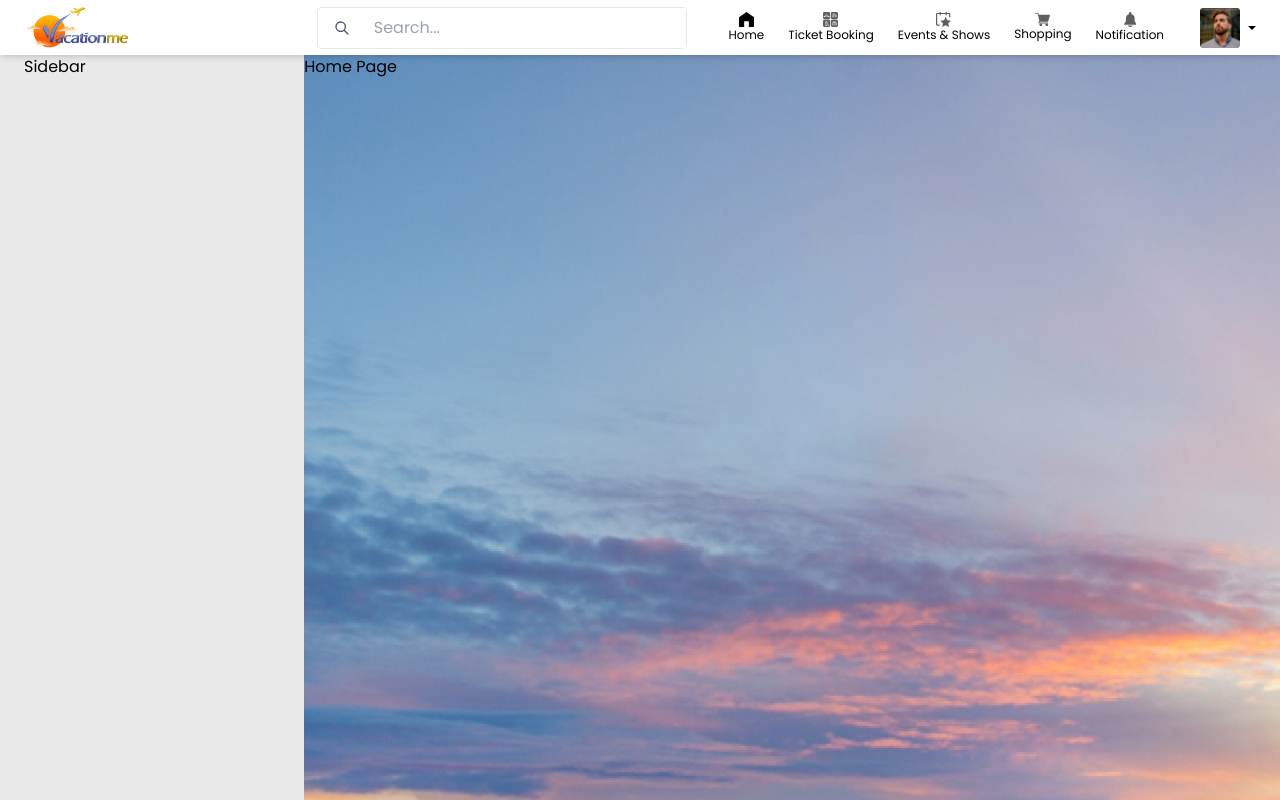
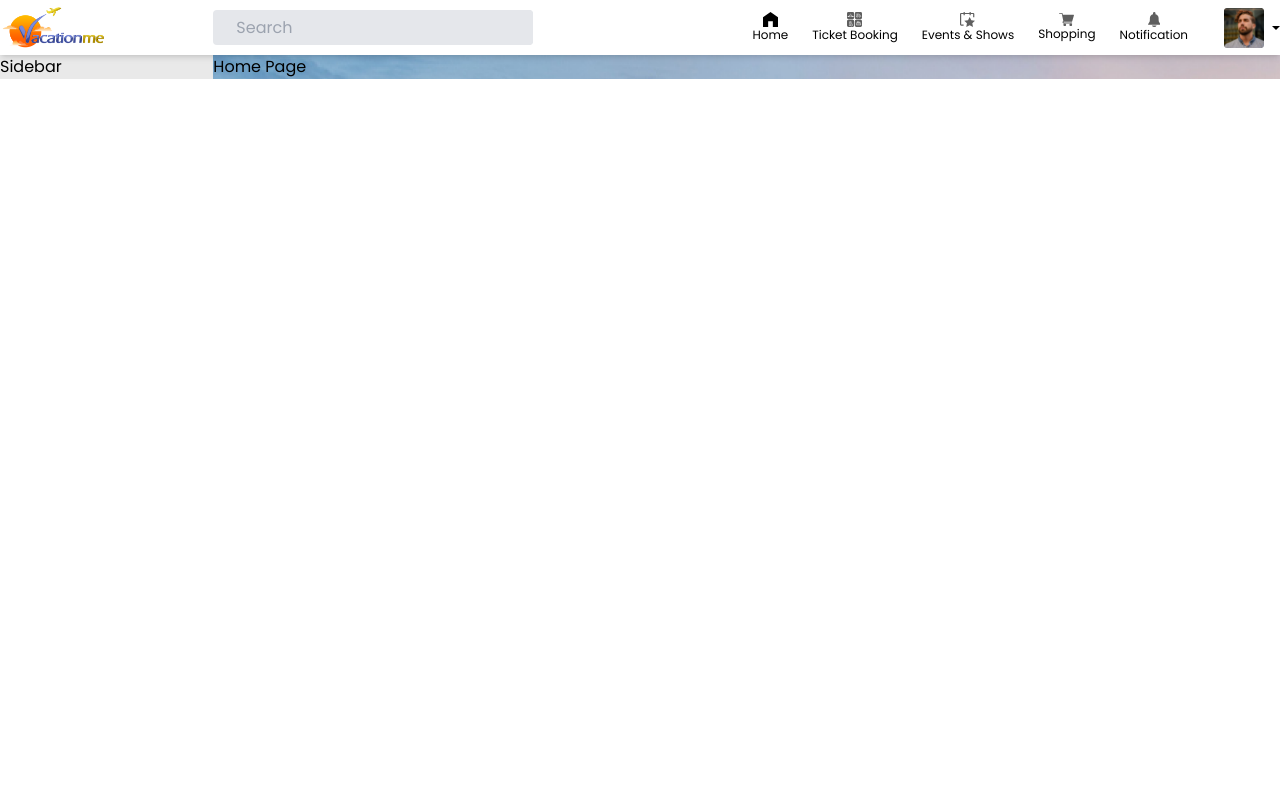
Before and after one commit to johazores/my-booking-engine, a Next.js app: page / in a window 1280 px wide. Built offline with nearby package versions, Linux system fonts and the light colour scheme.

Commit message:
layout new approaches

```diff
--- a/app/layout.tsx
+++ b/app/layout.tsx
@@ -1,6 +1,7 @@
 import Header from '@/components/Shared/Header';
 import Sidebar from '@/components/Shared/Sidebar';
 import '@/styles/globals.scss';
+import Script from 'next/script';
 
 export default function RootLayout({
   children,
@@ -11,10 +12,17 @@ export default function RootLayout({
     <html lang="en">
       <body>
         <Header />
-        <main className="flex w-full h-full">
-          <Sidebar />
-            {children}
+        <main className="w-full h-full">
+          <div className="grid grid-cols-12 h-[100vh] pt-[55px]">
+            <div className="col-span-2">
+              <Sidebar />
+            </div>
+            <div className="col-span-10">
+              {children}
+            </div>
+          </div>
         </main>
+        <Script src="https://use.fontawesome.com/releases/v5.15.4/js/all.js" />
       </body>
     </html>
   )
--- a/app/page.tsx
+++ b/app/page.tsx
@@ -1,7 +1,7 @@
 export default function Home() {
 
   return (
-    <div className="w-full bg-[url('/images/flight-search.png')] bg-no-repeat bg-cover bg-center h-[100vh] pt-[55px]">
+    <div className="w-full bg-[url('/images/flight-search.png')] bg-no-repeat bg-cover bg-center">
       <h1>Home Page</h1>
     </div>
   )
--- a/components/Shared/Header/index.tsx
+++ b/components/Shared/Header/index.tsx
@@ -25,7 +25,8 @@ const Header = () => {
   }
   return (
     <header className="fixed w-full bg-white">
-      <div className="shadow-md h-[55px] flex items-center pl-6 pr-6">
+      <div className="grid grid-cols-12 h-[55px] shadow-md">
+        <div className="col-span-2 flex items-center justify-start">
           <div className="w-96">
             <Link href="/">
               <Image
@@ -36,9 +37,12 @@ const Header = () => {
               />
             </Link>
           </div>
-        <div className="flex w-full justify-between">
+        </div>
+        <div className="col-span-4 flex items-center justify-start">
           <NavSearch />
-          <div className="flex">
+        </div>
+        <div className="col-span-6 flex items-center justify-end">
+          <div className="flex items-center">
             {NavItems.map((item, index) => {
               const menuIdx = index;
               return (
--- a/components/Shared/NavSearch/index.tsx
+++ b/components/Shared/NavSearch/index.tsx
@@ -3,19 +3,20 @@ import React from 'react';
 const NavSearch = () => {
 
   return (
-  <div className="flex">
-    <div className="flex border rounded">
-      <button className="flex items-center justify-center px-4">
-        <svg className="w-4 h-4 text-gray-600" fill="currentColor" xmlns="http://www.w3.org/2000/svg"
-          viewBox="0 0 24 24">
-          <path
-            d="M16.32 14.9l5.39 5.4a1 1 0 0 1-1.42 1.4l-5.38-5.38a8 8 0 1 1 1.41-1.41zM10 16a6 6 0 1 0 0-12 6 6 0 0 0 0 12z">
-          </path>
-        </svg>
-      </button>
-      <input type="text" className="px-2 py-2 w-80" placeholder="Search..." />
+    <div className="flex flex-start w-80 relative h-[35px] bg-gray-200 items-center rounded">
+      <div className="flex -mr-px justify-center w-15">
+        <span
+          className="flex items-center leading-normal bg-gray-200 px-2 border-0 rounded rounded-r-none text-2xl text-gray-600"
+        >
+          <i className="fas fa-user-circle opacity-20"></i>
+        </span>
+      </div>
+      <input
+        type="text"
+        className="bg-gray-200 flex-shrink flex-grow leading-normal w-px flex-1 border-0 h-[35px] border-grey-light rounded rounded-l-none px-2 self-center relative text-base outline-none"
+        placeholder="Search"
+      />
     </div>
-  </div>
   )
 }
 
--- a/components/Shared/Sidebar/index.tsx
+++ b/components/Shared/Sidebar/index.tsx
@@ -3,7 +3,7 @@ import React from 'react'
 const Sidebar = () => {
 
   return (
-    <div className="h-[100vh] w-96 pl-6 pr-6 bg-[#E9E9E9] pt-[55px]">
+    <div className="w-96 bg-[#E9E9E9] ">
       <p>Sidebar</p>
     </div>
   )
```
Lines whose indentation alone changed are shown as unchanged.
